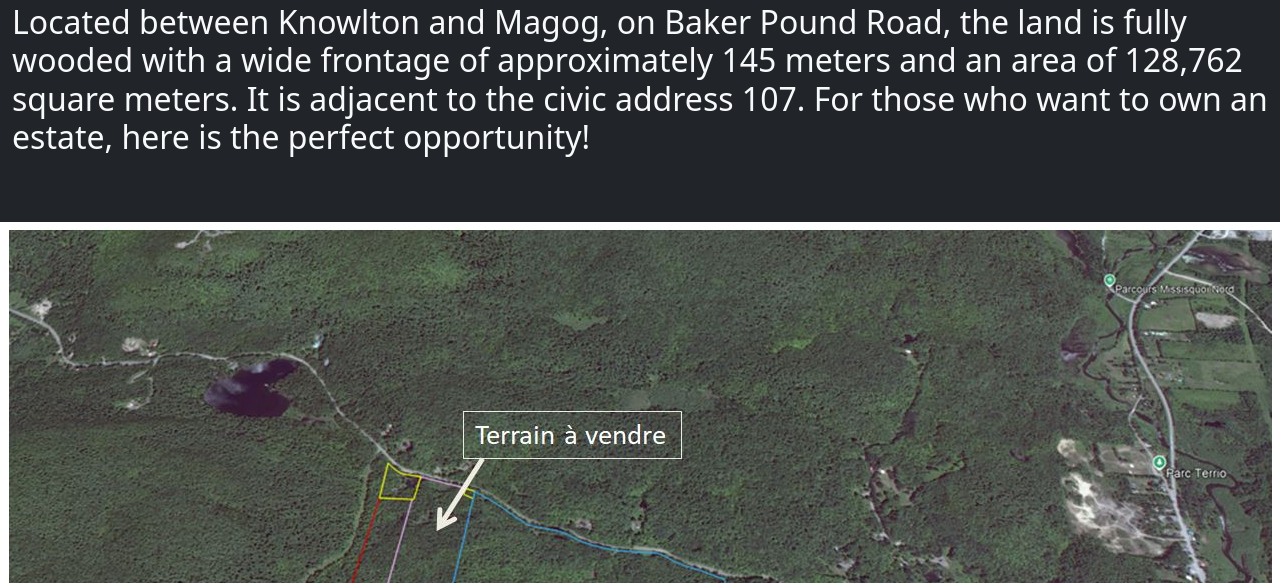
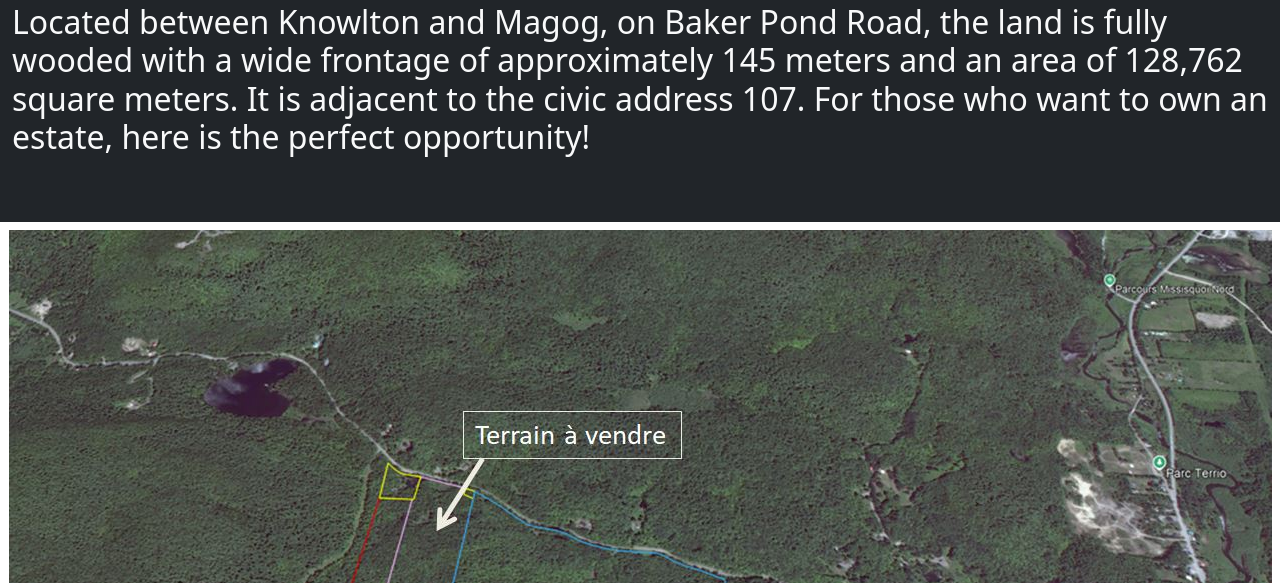
Before and after one commit to aubertroy/terrain, a website: page index_a.html in a window 1280 px wide. Shown: the part 217-800 px from the top of the page. Drawn offline with nearby package versions, Linux system fonts and the light colour scheme.

Commit message:
Pond pas Pound en anglais

```diff
--- a/index_a.html
+++ b/index_a.html
@@ -48,7 +48,7 @@
             <h1>Make a dream<span class="text-warning"> come true!</span></h1>
             <p class="lead" my-3 mr-5>
               <span class="fs-2">
-                Located between Knowlton and Magog, on Baker Pound Road, the land is fully wooded with a wide frontage of approximately 145 meters and an area of 128,762 square meters. It is adjacent to the civic address 107. For those who want to own an estate, here is the perfect opportunity!
+                Located between Knowlton and Magog, on Baker Pond Road, the land is fully wooded with a wide frontage of approximately 145 meters and an area of 128,762 square meters. It is adjacent to the civic address 107. For those who want to own an estate, here is the perfect opportunity!
               </span>
               <p><br></p>
             </p>
```
